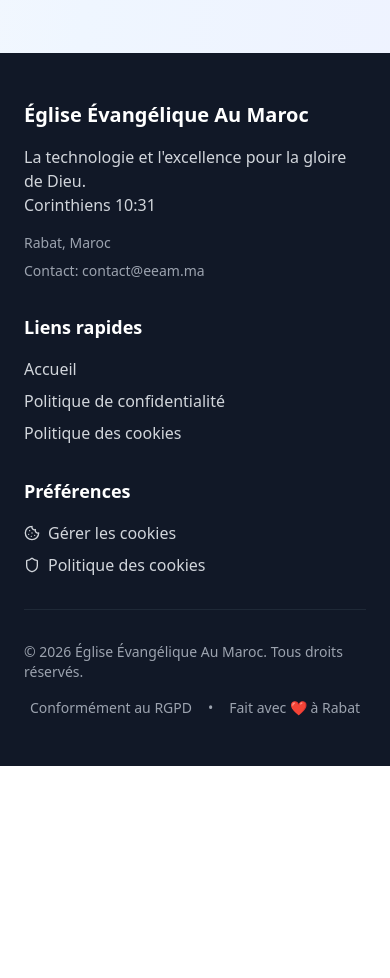
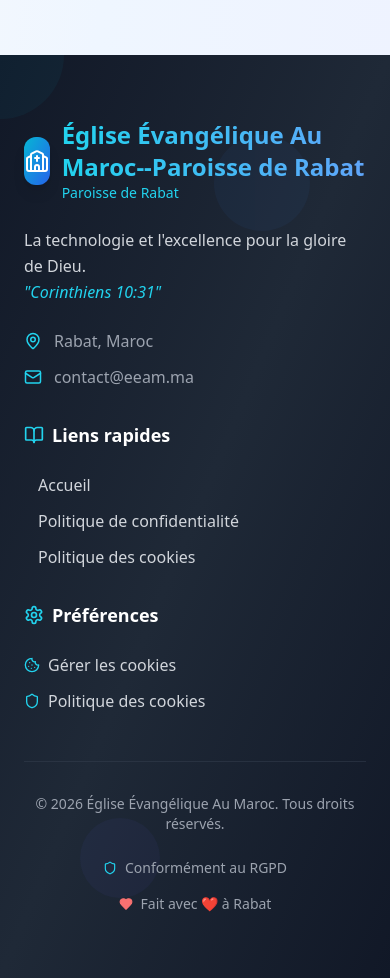
Before and after one commit to creatif-sam/eeam-rabat, a Next.js app: page / in a window 390 px wide. Shown: the part 2760-3738 px from the top of the page. Before the commit the page ends 3526 px from the top, so only its background shows below. Built offline with nearby package versions, Linux system fonts and the light colour scheme; no server answers; the database is empty.

Commit message:
all pages seen

```diff
--- a/app/auth/sign-up/page.tsx
+++ b/app/auth/sign-up/page.tsx
@@ -2,7 +2,7 @@ import { SignUpForm } from "@/components/sign-up-form";
 
 export default function Page() {
   return (
-    <div className="flex min-h-svh w-full items-center justify-center p-6 md:p-10">
+    <div className="flex min-h-svh w-full items-center justify-center p-6 md:p-10 bg-background">
       <div className="w-full max-w-sm">
         <SignUpForm />
       </div>
--- a/app/dashboard/groupes/page.tsx
+++ b/app/dashboard/groupes/page.tsx
@@ -92,13 +92,13 @@ export default function GroupesTab() {
   })
 
   return (
-    <div className="p-8 space-y-6 bg-slate-50 min-h-screen">
+    <div className="p-4 md:p-8 space-y-6 bg-slate-50 min-h-screen">
 
       {/* GROUP LIST */}
-      <div className="grid grid-cols-2 gap-6">
+      <div className="grid grid-cols-1 md:grid-cols-2 gap-4 md:gap-6">
         {filteredGroups.map(group => (
-          <div key={group.id} className="bg-white rounded-xl p-6 shadow">
-            <h3 className="text-xl font-bold">{group.name}</h3>
+          <div key={group.id} className="bg-white rounded-xl p-4 md:p-6 shadow">
+            <h3 className="text-lg md:text-xl font-bold">{group.name}</h3>
 
             <p className="text-sm text-gray-600">
               Responsable: {group.leader_name || "Non assigné"}
@@ -118,7 +118,7 @@ export default function GroupesTab() {
                   setSelectedGroup(group)
                   loadMembersForGroup(group.name)
                 }}
-                className="flex-1 bg-cyan-50 text-cyan-700 py-2 rounded-lg flex items-center justify-center gap-2"
+                className="flex-1 bg-cyan-50 text-cyan-700 py-2 px-3 rounded-lg flex items-center justify-center gap-2 text-sm"
               >
                 <Eye size={16} />
                 Détails
@@ -134,16 +134,16 @@ export default function GroupesTab() {
 
       {/* MODAL */}
       {selectedGroup && (
-        <div className="fixed inset-0 bg-black/50 flex items-start justify-start p-4 pt-24 md:pl-72 z-50">
-          <div className="bg-white rounded-xl p-6 w-full max-w-4xl max-h-[85vh] overflow-y-auto mx-auto">
+        <div className="fixed inset-0 bg-black/50 flex items-start justify-start p-4 pt-20 md:pt-24 md:pl-72 z-50">
+          <div className="bg-white rounded-xl p-4 md:p-6 w-full max-w-4xl max-h-[90vh] md:max-h-[85vh] overflow-y-auto mx-auto">
 
             {/* HEADER */}
-            <h2 className="text-2xl font-bold mb-4">
+            <h2 className="text-xl md:text-2xl font-bold mb-4">
               {selectedGroup.name}
             </h2>
 
             {/* LEADERSHIP INFO */}
-            <div className="grid grid-cols-1 md:grid-cols-2 gap-4 bg-gray-50 p-4 rounded-lg mb-6">
+            <div className="grid grid-cols-1 sm:grid-cols-2 gap-4 bg-gray-50 p-4 rounded-lg mb-6">
               <div>
                 <p className="text-sm text-gray-500">Responsable</p>
                 <p className="font-semibold flex items-center gap-2">
@@ -174,7 +174,6 @@ export default function GroupesTab() {
                 </p>
               </div>
 
-
               <div>
                 <p className="text-sm text-gray-500">Nombre de membres</p>
                 <p className="font-semibold">
@@ -202,6 +201,8 @@ export default function GroupesTab() {
 
             {!loadingMembers && members.length > 0 && (
               <div className="border rounded-lg overflow-hidden">
+                {/* Desktop Table View */}
+                <div className="hidden md:block">
                   <table className="w-full text-sm">
                     <thead className="bg-gray-100">
                       <tr>
@@ -223,11 +224,29 @@ export default function GroupesTab() {
                     </tbody>
                   </table>
                 </div>
+
+                {/* Mobile Card View */}
+                <div className="md:hidden space-y-2 p-2">
+                  {members.map(m => (
+                    <div key={m.id} className="bg-gray-50 p-3 rounded-lg">
+                      <div className="font-medium text-sm">
+                        {m.prenom} {m.nom}
+                      </div>
+                      <div className="text-xs text-gray-600 mt-1">
+                        Sexe: {m.genre}
+                      </div>
+                      <div className="text-xs text-gray-600">
+                        Téléphone: {m.telephone}
+                      </div>
+                    </div>
+                  ))}
+                </div>
+              </div>
             )}
 
             <button
               onClick={() => setSelectedGroup(null)}
-              className="mt-6 w-full py-2 bg-gray-100 rounded-lg"
+              className="mt-6 w-full py-3 bg-gray-100 rounded-lg text-sm font-medium"
             >
               Fermer
             </button>
--- a/components/public/Footer.tsx
+++ b/components/public/Footer.tsx
@@ -1,50 +1,89 @@
 "use client";
 
 import Link from "next/link";
-import { Cookie, Shield, ExternalLink } from "lucide-react";
+import { Cookie, Shield, ExternalLink, MapPin, Mail, Heart, Church, BookOpen, Settings } from "lucide-react";
 import { useState } from "react";
 import CookieSettingsModal from "@/components/CookieSettingsModal";
 
 export default function Footer() {
   const [showCookieSettings, setShowCookieSettings] = useState(false);
-
   const currentYear = new Date().getFullYear();
 
   return (
     <>
-      <footer className="bg-gray-900 text-white">
-        <div className="max-w-7xl mx-auto px-6 py-12">
-          <div className="grid grid-cols-1 md:grid-cols-4 gap-8">
+      <footer className="relative bg-gradient-to-br from-gray-900 via-gray-800 to-gray-900 text-white overflow-hidden">
+        {/* Background Pattern */}
+        <div className="absolute inset-0 opacity-5">
+          <div className="absolute top-0 left-0 w-32 h-32 bg-cyan-500 rounded-full -translate-x-16 -translate-y-16"></div>
+          <div className="absolute top-20 right-20 w-24 h-24 bg-blue-500 rounded-full"></div>
+          <div className="absolute bottom-20 left-20 w-20 h-20 bg-indigo-500 rounded-full"></div>
+        </div>
+
+        <div className="relative max-w-7xl mx-auto px-6 py-16">
+          <div className="grid grid-cols-1 md:grid-cols-2 lg:grid-cols-4 gap-8 lg:gap-12">
             {/* Organization Info */}
-            <div className="col-span-1 md:col-span-2">
-              <h3 className="text-xl font-bold mb-4">Église Évangélique Au Maroc</h3>
-              <p className="text-gray-300 mb-4">
+            <div className="lg:col-span-2">
+              <div className="flex items-center gap-3 mb-6">
+                <div className="w-12 h-12 bg-gradient-to-br from-cyan-500 to-blue-600 rounded-xl flex items-center justify-center shadow-lg">
+                  <Church className="text-white" size={24} />
+                </div>
+                <div>
+                  <h3 className="text-2xl font-bold bg-gradient-to-r from-cyan-400 to-blue-400 bg-clip-text text-transparent">
+                    Église Évangélique Au Maroc--Paroisse de Rabat
+                  </h3>
+                  <p className="text-sm text-cyan-400 font-medium">Paroisse de Rabat</p>
+                </div>
+              </div>
+
+              <p className="text-gray-300 mb-6 leading-relaxed">
                 La technologie et l'excellence pour la gloire de Dieu.
                 <br />
-                Corinthiens 10:31
+                <span className="text-cyan-400 italic">"Corinthiens 10:31"</span>
               </p>
-              <div className="space-y-2 text-sm text-gray-400">
-                <p>Rabat, Maroc</p>
-                <p>Contact: contact@eeam.ma</p>
+
+              <div className="space-y-3">
+                <div className="flex items-center gap-3 text-gray-400">
+                  <MapPin size={18} className="text-cyan-400" />
+                  <span>Rabat, Maroc</span>
+                </div>
+                <div className="flex items-center gap-3 text-gray-400">
+                  <Mail size={18} className="text-cyan-400" />
+                  <span>contact@eeam.ma</span>
+                </div>
               </div>
             </div>
 
             {/* Quick Links */}
             <div>
-              <h4 className="text-lg font-semibold mb-4">Liens rapides</h4>
-              <ul className="space-y-2">
+              <div className="flex items-center gap-2 mb-6">
+                <BookOpen size={20} className="text-cyan-400" />
+                <h4 className="text-lg font-semibold">Liens rapides</h4>
+              </div>
+              <ul className="space-y-3">
                 <li>
-                  <Link href="/" className="text-gray-300 hover:text-white transition-colors">
+                  <Link
+                    href="/"
+                    className="text-gray-300 hover:text-cyan-400 transition-all duration-200 flex items-center gap-2 group"
+                  >
+                    <span className="w-1.5 h-1.5 bg-cyan-400 rounded-full opacity-0 group-hover:opacity-100 transition-opacity"></span>
                     Accueil
                   </Link>
                 </li>
                 <li>
-                  <Link href="/politique-de-confidentialite" className="text-gray-300 hover:text-white transition-colors">
+                  <Link
+                    href="/politique-de-confidentialite"
+                    className="text-gray-300 hover:text-cyan-400 transition-all duration-200 flex items-center gap-2 group"
+                  >
+                    <span className="w-1.5 h-1.5 bg-cyan-400 rounded-full opacity-0 group-hover:opacity-100 transition-opacity"></span>
                     Politique de confidentialité
                   </Link>
                 </li>
                 <li>
-                  <Link href="/politique-cookies" className="text-gray-300 hover:text-white transition-colors">
+                  <Link
+                    href="/politique-cookies"
+                    className="text-gray-300 hover:text-cyan-400 transition-all duration-200 flex items-center gap-2 group"
+                  >
+                    <span className="w-1.5 h-1.5 bg-cyan-400 rounded-full opacity-0 group-hover:opacity-100 transition-opacity"></span>
                     Politique des cookies
                   </Link>
                 </li>
@@ -53,24 +92,27 @@ export default function Footer() {
 
             {/* Cookie Settings */}
             <div>
-              <h4 className="text-lg font-semibold mb-4">Préférences</h4>
-              <ul className="space-y-2">
+              <div className="flex items-center gap-2 mb-6">
+                <Settings size={20} className="text-cyan-400" />
+                <h4 className="text-lg font-semibold">Préférences</h4>
+              </div>
+              <ul className="space-y-3">
                 <li>
                   <button
                     onClick={() => setShowCookieSettings(true)}
-                    className="text-gray-300 hover:text-white transition-colors flex items-center gap-2"
+                    className="text-gray-300 hover:text-cyan-400 transition-all duration-200 flex items-center gap-2 group w-full text-left"
                   >
-                    <Cookie size={16} />
-                    Gérer les cookies
+                    <Cookie size={16} className="text-cyan-400" />
+                    <span className="group-hover:translate-x-1 transition-transform">Gérer les cookies</span>
                   </button>
                 </li>
                 <li>
                   <Link
                     href="/politique-cookies"
-                    className="text-gray-300 hover:text-white transition-colors flex items-center gap-2"
+                    className="text-gray-300 hover:text-cyan-400 transition-all duration-200 flex items-center gap-2 group"
                   >
-                    <Shield size={16} />
-                    Politique des cookies
+                    <Shield size={16} className="text-cyan-400" />
+                    <span className="group-hover:translate-x-1 transition-transform">Politique des cookies</span>
                   </Link>
                 </li>
               </ul>
@@ -78,14 +120,23 @@ export default function Footer() {
           </div>
 
           {/* Bottom Bar */}
-          <div className="border-t border-gray-800 mt-8 pt-8 flex flex-col md:flex-row justify-between items-center gap-4">
-            <p className="text-gray-400 text-sm">
-              © {currentYear} Église Évangélique Au Maroc. Tous droits réservés.
-            </p>
-            <div className="flex items-center gap-4 text-sm text-gray-400">
-              <span>Conformément au RGPD</span>
-              <span>•</span>
-              <span>Fait avec ❤️ à Rabat</span>
+          <div className="border-t border-gray-700/50 mt-12 pt-8">
+            <div className="flex flex-col lg:flex-row justify-between items-center gap-6">
+              <p className="text-gray-400 text-sm text-center lg:text-left">
+                © {currentYear} Église Évangélique Au Maroc. Tous droits réservés.
+              </p>
+
+              <div className="flex flex-col sm:flex-row items-center gap-4 text-sm text-gray-400">
+                <div className="flex items-center gap-2">
+                  <Shield size={14} className="text-cyan-400" />
+                  <span>Conformément au RGPD</span>
+                </div>
+                <div className="hidden sm:block text-gray-600">•</div>
+                <div className="flex items-center gap-2">
+                  <Heart size={14} className="text-red-400 fill-current" />
+                  <span>Fait avec ❤️ à Rabat</span>
+                </div>
+              </div>
             </div>
           </div>
         </div>
--- a/components/public/MemberRegistrationForm.tsx
+++ b/components/public/MemberRegistrationForm.tsx
@@ -188,7 +188,7 @@ export default function MemberRegistrationForm({ isEdit, initialData, onSuccess
         <h3 className="text-xl font-bold text-green-600 mb-2">
           {isEdit ? "Membre modifié" : "Inscription envoyée"}
         </h3>
-        <p className="text-gray-600">
+        <p className="text-muted-foreground">
           {isEdit ? "Les informations ont été mises à jour." : "Votre demande a bien été enregistrée. L'équipe vous contactera si nécessaire."}
         </p>
       </div>
@@ -284,7 +284,7 @@ export default function MemberRegistrationForm({ isEdit, initialData, onSuccess
       </div>
 
       {!isEdit && (
-      <div className="border rounded-xl p-4 bg-slate-50">
+      <div className="border rounded-xl p-4 bg-muted">
         <label className="flex items-start gap-3 text-sm">
           <input
             type="checkbox"
@@ -295,7 +295,7 @@ export default function MemberRegistrationForm({ isEdit, initialData, onSuccess
           />
           <span>
             J'ai lu et j'accepte la{" "}
-            <Link href="/politique-de-confidentialite" target="_blank" className="text-cyan-600 underline">
+            <Link href="/politique-de-confidentialite" target="_blank" className="text-primary underline hover:text-primary/80">
               politique de confidentialité
             </Link>.
           </span>
@@ -303,12 +303,12 @@ export default function MemberRegistrationForm({ isEdit, initialData, onSuccess
       </div>
       )}
 
-      {error && <p className="text-red-600 text-sm">{error}</p>}
+      {error && <p className="text-destructive text-sm">{error}</p>}
 
       <button
         type="submit"
         disabled={loading}
-        className="w-full bg-cyan-600 text-white py-3 rounded-xl font-semibold disabled:opacity-60"
+        className="w-full bg-primary text-primary-foreground py-3 rounded-xl font-semibold disabled:opacity-60 hover:bg-primary/90 transition-colors"
       >
         {loading ? "Envoi en cours..." : isEdit ? "Modifier" : "Soumettre"}
       </button>
--- a/components/public/PrivacyPolicy.tsx
+++ b/components/public/PrivacyPolicy.tsx
@@ -5,8 +5,10 @@ import {
   Lock,
   Clock,
   UserCheck,
-  HeartHandshake
+  HeartHandshake,
+  ArrowLeft
 } from "lucide-react";
+import Link from "next/link";
 
 export default function PrivacyPolicy() {
   return (
@@ -22,10 +24,21 @@ export default function PrivacyPolicy() {
         </h1>
 
         <p className="text-gray-600 max-w-2xl mx-auto">
-          L’Église Évangélique Africaine au Maroc s’engage à protéger
+          L'Église Évangélique au Maroc (EEAM), paroisse de Rabat s'engage à protéger
           les informations personnelles confiées par ses membres,
           visiteurs et partenaires.
         </p>
+      </div>
+
+      {/* Registration Button */}
+      <div className="text-center mb-8">
+        <Link
+          href="/#services"
+          className="inline-flex items-center gap-2 px-6 py-3 bg-gradient-to-r from-cyan-500 to-blue-600 text-white font-medium rounded-lg shadow-lg hover:shadow-xl transition-all duration-200 hover:scale-105"
+        >
+          <ArrowLeft size={18} />
+          Accéder aux formulaires d'inscription
+        </Link>
       </div>
 
       {/* Content */}
--- a/components/public/PublicCalender.tsx
+++ b/components/public/PublicCalender.tsx
@@ -59,7 +59,7 @@ export default function PublicCalendar() {
 
   if (loading || !currentDate || !today) {
     return (
-      <div className="bg-white rounded-2xl p-6 shadow">
+      <div className="bg-card rounded-2xl p-6 shadow border">
         Chargement du calendrier...
       </div>
     );
@@ -96,7 +96,7 @@ export default function PublicCalendar() {
   ];
 
   return (
-    <section className="bg-white rounded-2xl shadow-lg p-4 sm:p-8 mt-8 sm:mt-12">
+    <section className="bg-card rounded-2xl shadow-lg border p-4 sm:p-8 mt-8 sm:mt-12">
       {/* Header */}
       <div className="flex flex-col sm:flex-row sm:justify-between sm:items-center gap-4 mb-6">
         <div>
@@ -104,7 +104,7 @@ export default function PublicCalendar() {
             <Calendar className="text-cyan-600" />
             Calendrier de l’église
           </h2>
-          <p className="text-gray-600 text-sm">
+          <p className="text-muted-foreground text-sm">
             {monthNames[currentDate.getMonth()]}{" "}
             {currentDate.getFullYear()}
           </p>
@@ -121,7 +121,7 @@ export default function PublicCalendar() {
                 )
               )
             }
-            className="p-2 rounded-lg border hover:bg-gray-50"
+            className="p-2 rounded-lg border hover:bg-muted transition-colors"
           >
             <ChevronLeft size={18} />
           </button>
@@ -135,7 +135,7 @@ export default function PublicCalendar() {
                 )
               )
             }
-            className="p-2 rounded-lg border hover:bg-gray-50"
+            className="p-2 rounded-lg border hover:bg-muted transition-colors"
           >
             <ChevronRight size={18} />
           </button>
@@ -212,12 +212,12 @@ export default function PublicCalendar() {
             </h3>
 
             {selectedEvent.description && (
-              <p className="text-gray-600 mb-4 text-sm">
+              <p className="text-muted-foreground mb-4 text-sm">
                 {selectedEvent.description}
               </p>
             )}
 
-            <div className="text-sm text-gray-600 space-y-2">
+            <div className="text-sm text-muted-foreground space-y-2">
               <p className="flex items-center gap-2">
                 <Clock size={14} />
                 {selectedEvent.start_time}{" "}
@@ -231,7 +231,7 @@ export default function PublicCalendar() {
 
             <button
               onClick={() => setSelectedEvent(null)}
-              className="mt-4 text-sm text-gray-500"
+              className="mt-4 text-sm text-muted-foreground hover:text-foreground transition-colors"
             >
               Fermer
             </button>
--- a/components/sign-up-form.tsx
+++ b/components/sign-up-form.tsx
@@ -72,6 +72,9 @@ export function SignUpForm({
           <CardDescription>
             Créez un nouveau compte pour accéder à l’intranet
           </CardDescription>
+          <p className="text-sm text-muted-foreground mt-2">
+            L'inscription est uniquement pour le CP et personnes autorisées.
+          </p>
         </CardHeader>
 
         <CardContent>
--- a/lib/supabase/proxy.ts
+++ b/lib/supabase/proxy.ts
@@ -52,7 +52,8 @@ export async function updateSession(request: NextRequest) {
     !user &&
     !request.nextUrl.pathname.startsWith("/login") &&
     !request.nextUrl.pathname.startsWith("/auth") &&
-    !request.nextUrl.pathname.startsWith("/politique-de-confidentialite")
+    !request.nextUrl.pathname.startsWith("/politique-de-confidentialite") &&
+    !request.nextUrl.pathname.startsWith("/politique-cookies")
   ) {
     // no user, potentially respond by redirecting the user to the login page
     const url = request.nextUrl.clone();
```
Lines whose indentation alone changed are shown as unchanged.
